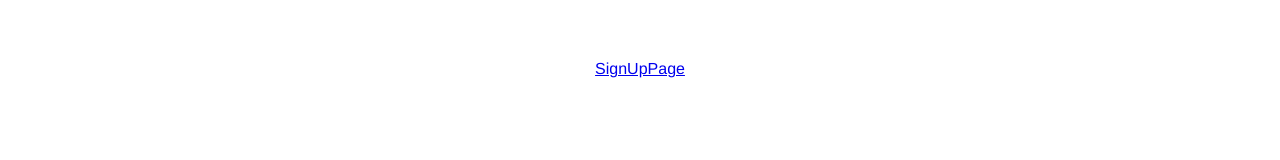
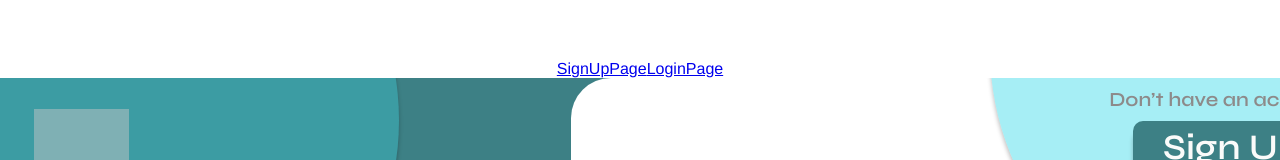
Before and after one commit to 23026475/Educare, a Vue app: page /LogInPage in a window 1280 px wide. Before the commit this address had no page. Shown: the top 160 px of the page. Built offline with nearby package versions, Linux system fonts and the light colour scheme; grey boxes are pictures that could not be loaded.

Commit message:
container and other pages

```diff
--- a/src/App.vue
+++ b/src/App.vue
@@ -3,6 +3,7 @@
   <div id="app">
     <nav>
       <router-link to="/">SignUpPage</router-link>
+      <router-link to="/LogIn">LoginPage</router-link>
     </nav>
     <router-view /> <!-- Renders the component based on the route -->
   </div>
--- a/src/components/Container.vue
+++ b/src/components/Container.vue
@@ -142,7 +142,7 @@
     import { defineComponent } from "vue";
 
     export default defineComponent({
-      name: "Container",
+      name: "BaseContainer",
       methods: {
         onSignUpTextClick() {
           this.$router.push("/");
--- a/src/router/index.js
+++ b/src/router/index.js
@@ -1,9 +1,11 @@
 // src/router/index.js
 import { createRouter, createWebHistory } from 'vue-router';
 import SignUpPage from '../pages/SignUpPage.vue';
+import LoginPage from '@/pages/LoginPage.vue';
 
 const routes = [
   { path: '/', name: 'SignUpPage', component: SignUpPage },
+  { path: '/LogInPage', name: 'LogInPage', component: LoginPage}
   // Add more routes as needed
 ];
 
```
